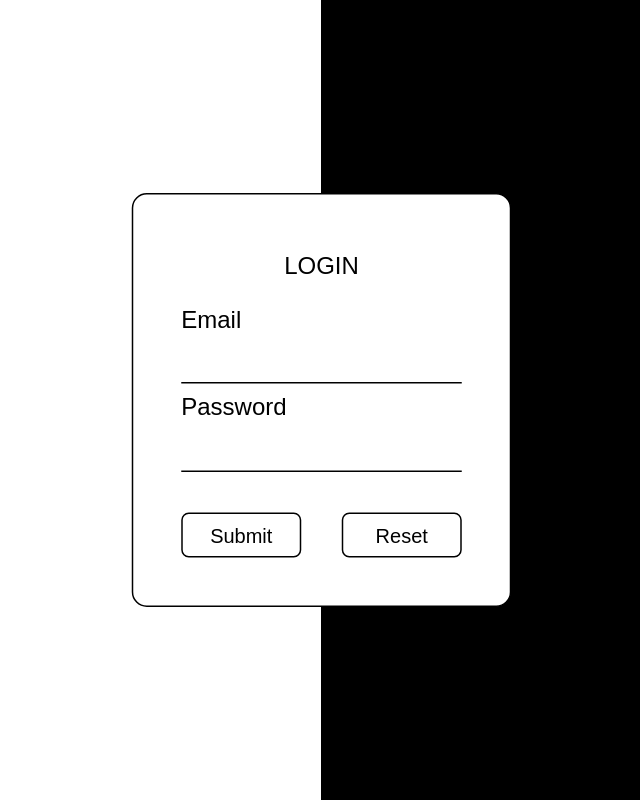
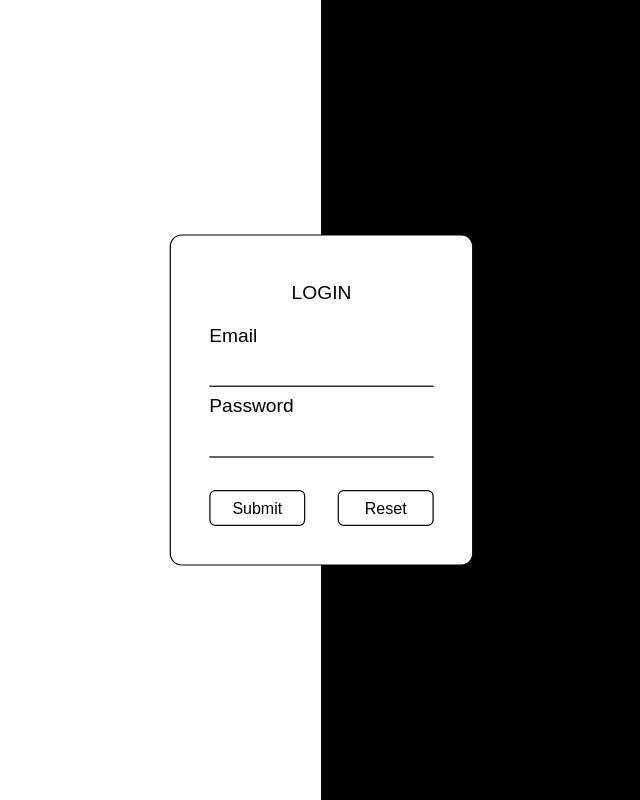
Before and after one commit to lokesh-weby/react-db, a React (Create React App) app in the folder front-end/: page / in a window 1280 px wide. In both pictures the pointer is over the element 640 px from the left and 400 px from the top of the page. Shown: the whole page, without its empty margins (319-959 px from the left). Built offline with nearby package versions, Linux system fonts and the light colour scheme.

Commit message:
Update App.css

```diff
--- a/front-end/src/App.css
+++ b/front-end/src/App.css
@@ -10,7 +10,7 @@
   justify-content: space-evenly;
   transition: all 150ms;
   &:hover{
-    scale: 1.5;
+    scale: 1.2;
     transform: skewX(0deg);
   }
 
```
